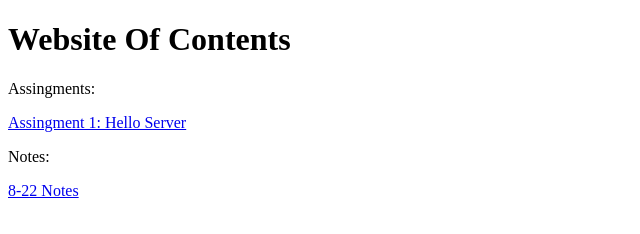
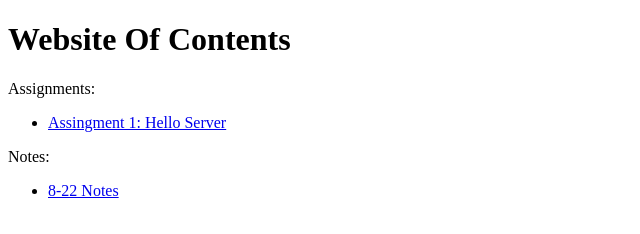
Before and after one commit to Lucas-Jones7/Lucas-Jones7.github.io, a plain HTML site: page TableOfContents.html in a window 1280 px wide. Shown: the whole page, without its empty margins (0-640 px from the left). Drawn offline with Linux system fonts and the light colour scheme.

Commit message:
Update TableOfContents.html
added <ul> tag to make it look better

```diff
--- a/TableOfContents.html
+++ b/TableOfContents.html
@@ -10,15 +10,19 @@
         Website Of Contents
     </h1>
     <p>
-        Assingments:
+        Assignments:
     </p>
 
-    <a href="https://lucas-jones7.github.io/index.html">Assingment 1: Hello Server</a>
+    <ul>
+        <li> <a href="https://lucas-jones7.github.io/index.html">Assingment 1: Hello Server</a> </li>
+    </ul>
 
     <p>
         Notes:
     </p>
 
-    <a href="https://lucas-jones7.github.io/8-22.html">8-22 Notes</a>
+    <ul>
+        <li> <a href="https://lucas-jones7.github.io/8-22.html">8-22 Notes</a> </li>
+    </ul>
 </body>
 </html>
```
